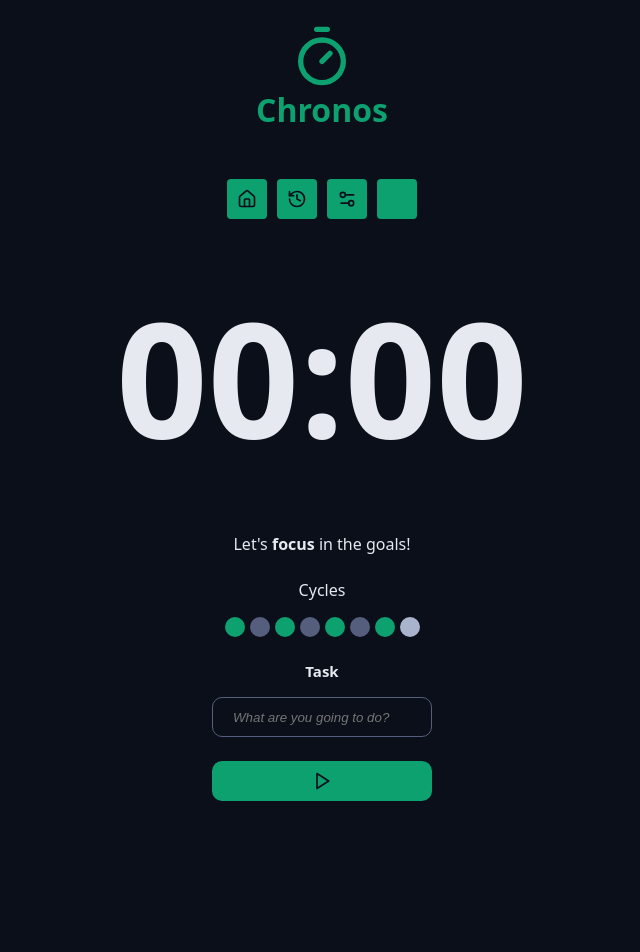
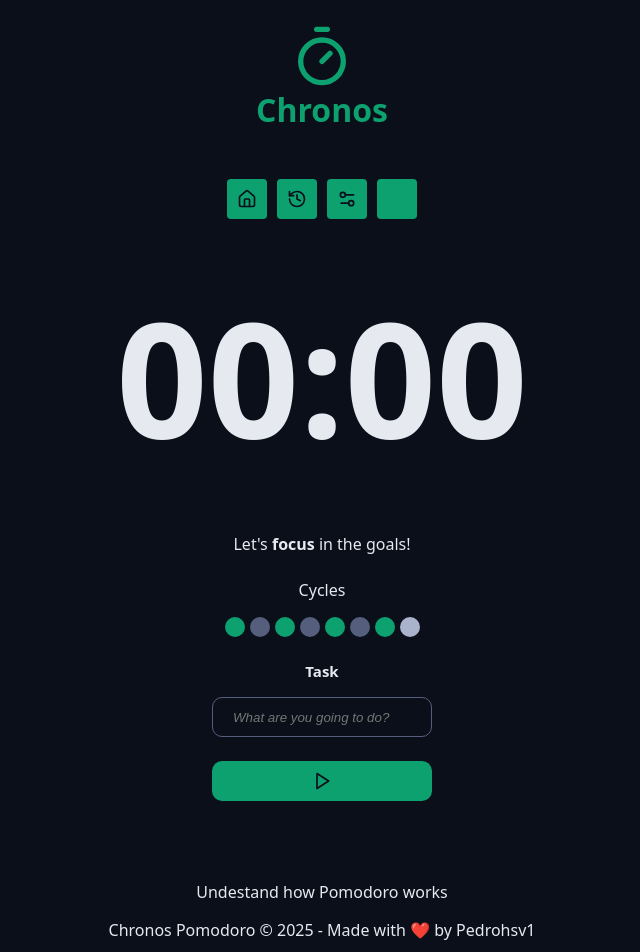
Before and after one commit to Pedrohsv1/chronos-pomodoro, a React (Vite) app: page / in a window 1280 px wide. Shown: the top 952 px of the page, without its empty margins (318-958 px from the left). Before the commit the page ends 825 px from the top, so only its background shows below. Built offline with nearby package versions, Linux system fonts and the light colour scheme.

Commit message:
refactor: componetization for footer, form and pages

```diff
--- a/src/app.tsx
+++ b/src/app.tsx
@@ -1,52 +1,8 @@
-import { Container } from './components/container';
-import { CountDown } from './components/countDown';
-import { Logo } from './components/logo';
-import { Menu } from './components/menu';
-import { DefaultInput } from './components/input/';
 import './styles/global.css';
 import './styles/theme.css';
-import { Cycles } from './components/cycles';
-import { Button } from './components/button';
-import { Play } from 'lucide-react';
+
+import Home from './pages/home';
 
 export function App() {
-  return (
-    <>
-      <Container>
-        <Logo />
-      </Container>
-      <Container>
-        <Menu />
-      </Container>
-      <Container>
-        <CountDown />
-      </Container>
-      <Container>
-        <form action='' className='form'>
-          <div className='formRow'>
-            <p>
-              Let's <strong>focus</strong> in the goals!
-            </p>
-          </div>
-          <div className='formRow'>
-            <Cycles />
-          </div>
-
-          <div className='formRow'>
-            <DefaultInput
-              id='taskpomodoro'
-              labelText='Task'
-              placeholder='What are you going to do?'
-            />
-          </div>
-
-          <div className='formRow'>
-            <Button type='button' variant='primary'>
-              <Play />
-            </Button>
-          </div>
-        </form>
-      </Container>
-    </>
-  );
+  return <Home />;
 }
--- /dev/null
+++ b/src/components/footer/index.tsx
@@ -0,0 +1,13 @@
+import styles from './styles.module.css';
+
+export function Footer() {
+  return (
+    <footer className={styles.footer}>
+      <a href='/pomodoro-info'>Undestand how Pomodoro works</a>
+      <a href='/'>
+        Chronos Pomodoro &copy; {new Date().getFullYear()} - Made with ❤️ by
+        Pedrohsv1
+      </a>
+    </footer>
+  );
+}
--- /dev/null
+++ b/src/components/footer/styles.module.css
@@ -0,0 +1,23 @@
+.footer {
+  margin: 3.2rem 0;
+
+  display: flex;
+  justify-content: center;
+  align-items: center;
+
+  flex-direction: column;
+
+  gap: 1.6rem;
+}
+
+.footer a {
+  text-decoration: none;
+  display: block;
+
+  color: var(--text-default);
+}
+
+.footer a:hover {
+  color: var(--text-muted);
+  text-decoration: underline;
+}
--- /dev/null
+++ b/src/components/taskForm/index.tsx
@@ -0,0 +1,35 @@
+import { Play } from 'lucide-react';
+import { Button } from '../button';
+import { Cycles } from '../cycles';
+import { DefaultInput } from '../input';
+
+import styles from './styles.module.css';
+
+export function TaskForm() {
+  return (
+    <form action='' className={styles.form}>
+      <div className={styles.formRow}>
+        <p>
+          Let's <strong>focus</strong> in the goals!
+        </p>
+      </div>
+      <div className={styles.formRow}>
+        <Cycles />
+      </div>
+
+      <div className={styles.formRow}>
+        <DefaultInput
+          id='taskpomodoro'
+          labelText='Task'
+          placeholder='What are you going to do?'
+        />
+      </div>
+
+      <div className={styles.formRow}>
+        <Button type='button' variant='primary'>
+          <Play />
+        </Button>
+      </div>
+    </form>
+  );
+}
--- /dev/null
+++ b/src/components/taskForm/styles.module.css
@@ -0,0 +1,14 @@
+.formRow {
+  justify-content: center;
+  align-items: center;
+  display: flex;
+  flex-direction: column;
+
+  gap: 1.6rem;
+}
+
+.form {
+  display: flex;
+  flex-direction: column;
+  gap: 2.4rem;
+}
--- /dev/null
+++ b/src/pages/home/index.tsx
@@ -0,0 +1,18 @@
+import { Container } from '../../components/container';
+import { CountDown } from '../../components/countDown';
+import { TaskForm } from '../../components/taskForm';
+import { MainTemplate } from '../../templates/mainTemplate';
+
+export default function Home() {
+  return (
+    <MainTemplate>
+      <Container>
+        <CountDown />
+      </Container>
+
+      <Container>
+        <TaskForm />
+      </Container>
+    </MainTemplate>
+  );
+}
--- a/src/styles/global.css
+++ b/src/styles/global.css
@@ -9,25 +9,20 @@ html {
 }
 
 body {
-  font-family: system-ui, -apple-system, BlinkMacSystemFont, 'Segoe UI', Roboto,
-    Oxygen, Ubuntu, Cantarell, 'Open Sans', 'Helvetica Neue', sans-serif;
+  font-family:
+    system-ui,
+    -apple-system,
+    BlinkMacSystemFont,
+    'Segoe UI',
+    Roboto,
+    Oxygen,
+    Ubuntu,
+    Cantarell,
+    'Open Sans',
+    'Helvetica Neue',
+    sans-serif;
 
   font-size: 1.6rem; /* 16px */
   background: var(--gray-900);
   color: var(--text-default);
 }
-
-.formRow {
-  justify-content: center;
-  align-items: center;
-  display: flex;
-  flex-direction: column;
-
-  gap: 1.6rem;
-}
-
-.form {
-  display: flex;
-  flex-direction: column;
-  gap: 2.4rem;
-}
--- /dev/null
+++ b/src/templates/mainTemplate/index.tsx
@@ -0,0 +1,27 @@
+import { Footer } from '../../components/footer';
+import { Logo } from '../../components/logo';
+import { Container } from '../../components/container';
+import { Menu } from '../../components/menu';
+
+type TemplateMainProps = {
+  children: React.ReactNode;
+};
+
+export function MainTemplate({ children }: TemplateMainProps) {
+  return (
+    <>
+      <Container>
+        <Logo />
+      </Container>
+      <Container>
+        <Menu />
+      </Container>
+
+      {children}
+
+      <Container>
+        <Footer />
+      </Container>
+    </>
+  );
+}
```
Also changed, not shown: src/pages/notFound/index.tsx (added, +13 -0 lines).
